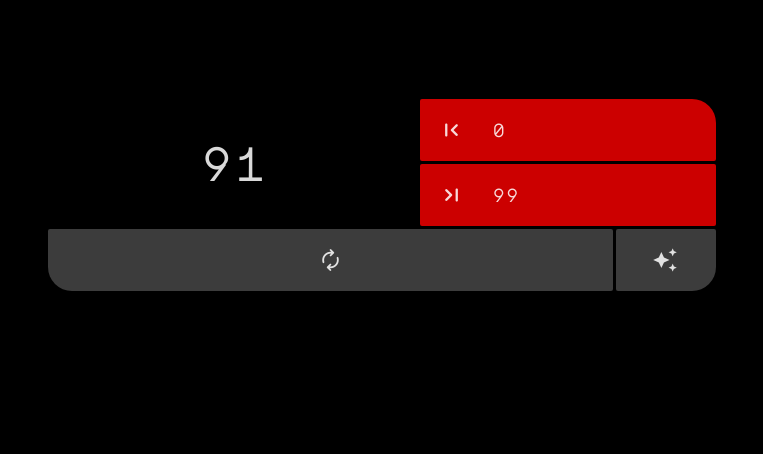
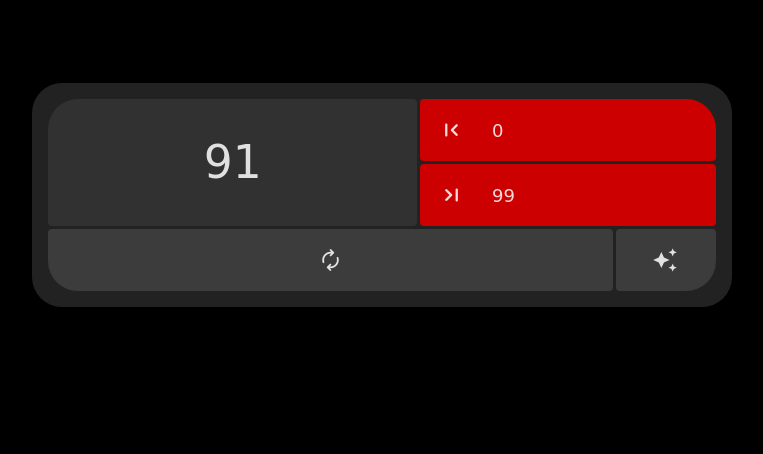
Before and after one commit to Ivirx/random, a website built with Vite: page index.html in a window 1280 px wide. Shown: the part 173-627 px from the top of the page, without its empty margins (258-1021 px from the left). Built offline with nearby package versions, Linux system fonts and the light colour scheme; a web font is replaced by a local one.

Commit message:
added a bg and some design changes

```diff
--- a/index.html
+++ b/index.html
@@ -12,7 +12,7 @@
 		<link rel="preconnect" href="https://fonts.googleapis.com" />
 		<link rel="preconnect" href="https://fonts.gstatic.com" crossorigin />
 		<link
-			href="https://fonts.googleapis.com/css2?family=Major+Mono+Display&display=swap"
+			href="https://fonts.googleapis.com/css2?family=ADLaM+Display&display=swap"
 			rel="stylesheet"
 		/>
 		<script defer type="module" src="/src/main.ts"></script>
--- a/src/style.scss
+++ b/src/style.scss
@@ -4,7 +4,7 @@
 	box-sizing: border-box;
 }
 
-html {
+:root {
 	min-width: 20em;
 	color-scheme: dark;
 }
@@ -13,9 +13,8 @@ body {
 	margin: 0;
 	padding: 0;
 	color: rgb(255, 255, 255, 0.85);
-	font-family: 'Major Mono Display', monospace;
+	font-family: 'ADLaM Display', cursive;
 	font-size: 1rem;
-	font-weight: 600;
 	background-color: #000;
 }
 
@@ -27,6 +26,14 @@ button {
 }
 
 main {
+	--_mui-padding: 1.1875rem;
+	--_mui-font-size: 1.5rem;
+	--_common-gap: 0.1875rem;
+	--_transition-duration: 0.35s;
+	--_red: #cc0000;
+	--_bdrs: 0.25rem;
+	--_more-bdrs: 1.875rem;
+
 	min-width: 100%;
 	min-height: 100vh;
 	min-height: 100svh;
@@ -38,23 +45,20 @@ main {
 		margin: 0;
 		padding: 0.5rem;
 		font-size: 2.85rem;
-		font-weight: 900;
+		font-weight: 500;
+		background-color: #333d;
+		border-radius: var(--_bdrs);
+		border-top-left-radius: var(--_more-bdrs);
 		display: grid;
 		place-content: center;
 	}
 
 	.container {
-		--_mui-padding: 1.185rem;
-		--_mui-font-size: 1.5rem;
-		--_common-gap: 0.185rem;
-		--_transition-duration: 0.35s;
-		--_red: #cc0000;
-		--_bdrs: 0.125rem;
-		--_more-bdrs: 1.5rem;
-
 		width: clamp(16.875em, 100%, 43.75em);
-		padding-block: 6rem 10rem;
-		padding-inline: 1rem;
+		margin-block: 6rem 10rem;
+		padding: 1rem;
+		background-color: #222;
+		border-radius: var(--_more-bdrs);
 		display: grid;
 		grid-template-columns: 1fr 0.8fr;
 		gap: var(--_common-gap);
@@ -94,9 +98,8 @@ main {
 
 					width: 100%;
 					padding-inline: calc(var(--_padding) / 2) calc(var(--_padding));
-					font-family: 'Major Mono Display', monospace;
+					font: inherit;
 					font-size: 1.125rem;
-					font-weight: bolder;
 					line-height: 1.5;
 					background-color: transparent;
 					border: none;
@@ -129,7 +132,7 @@ main {
 
 			button {
 				padding: 0;
-				background-color: rgb(60, 60, 60);
+				background-color: #3c3c3c;
 				border: none;
 				border-radius: var(--_bdrs);
 				transition: background-color var(--_transition-duration);
@@ -138,7 +141,7 @@ main {
 				&:hover,
 				&:focus-visible,
 				&:focus {
-					background-color: rgb(50, 50, 50);
+					background-color: #323232;
 				}
 
 				.material-symbols-rounded {
@@ -166,19 +169,22 @@ main {
 	}
 }
 
-@media (max-width: 37.5em) {
+@media (max-width: 56.25em) {
 	main {
+		padding-inline: 1rem;
+
 		#number {
-			padding-block: 0.5em;
+			padding-block: 1.25em;
 			font-size: 3.75rem;
+			border-top-left-radius: var(--_more-bdrs);
+			border-top-right-radius: var(--_more-bdrs);
 		}
 
 		.container {
 			grid-template-columns: 1fr;
 
 			#inputs div:first-child {
-				border-top-left-radius: var(--_more-bdrs);
-				border-top-right-radius: var(--_more-bdrs);
+				border-top-right-radius: var(--_bdrs);
 			}
 		}
 	}
```
